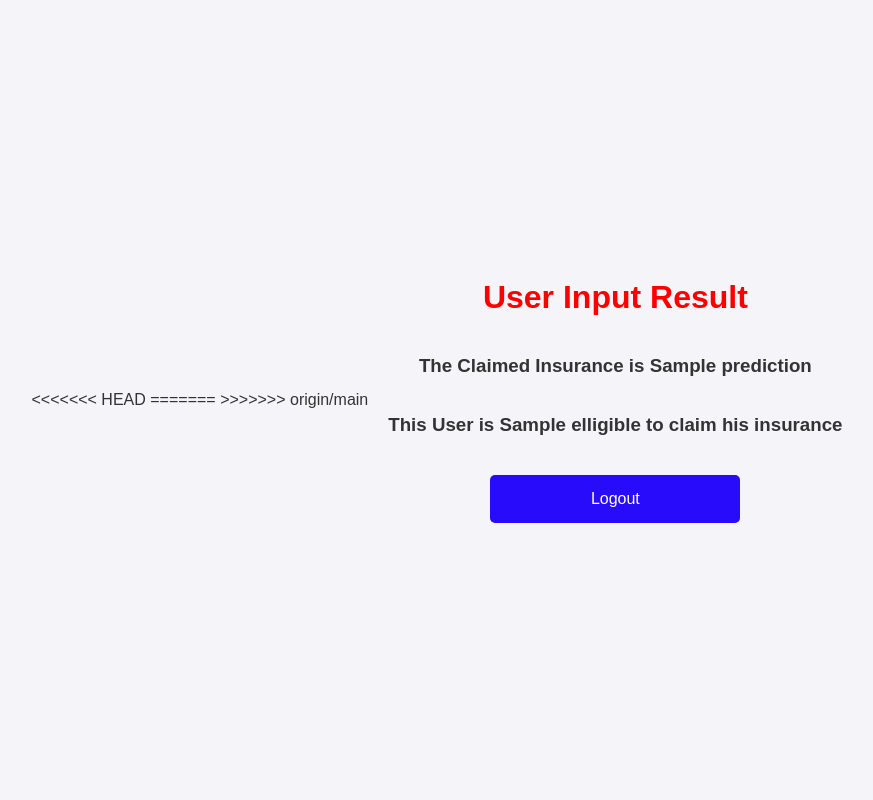
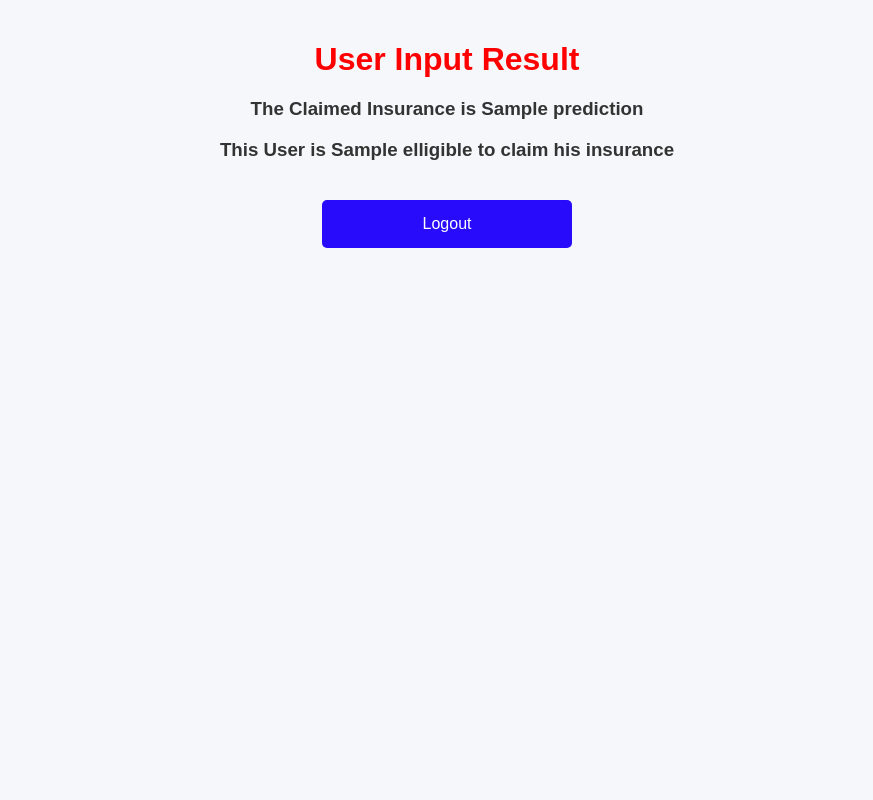
Before and after one commit to jargans/insurance-fraud-detection, a Flask app: template templates/results.html in a window 1280 px wide. Shown: the whole page, without its empty margins (193-1066 px from the left). Run offline with Flask 3, Linux system fonts and the light colour scheme; the template is opened without the code that fills it: most values are stand-ins (such as "Sample title", 1, 10 or a date in 2020); some libraries are stand-ins or nearby versions.

Commit message:
Update results.html

```diff
--- a/templates/results.html
+++ b/templates/results.html
@@ -1,11 +1,7 @@
 <!DOCTYPE html>
 <html>
 <head>
-<<<<<<< HEAD
     <link rel="stylesheet" href="{{ url_for('static', filename='styles1.css') }}">
-=======
-    <link rel="stylesheet" href="{{ url_for('static', filename='styles.css') }}">
->>>>>>> origin/main
 </head>
 <body>
 
```
